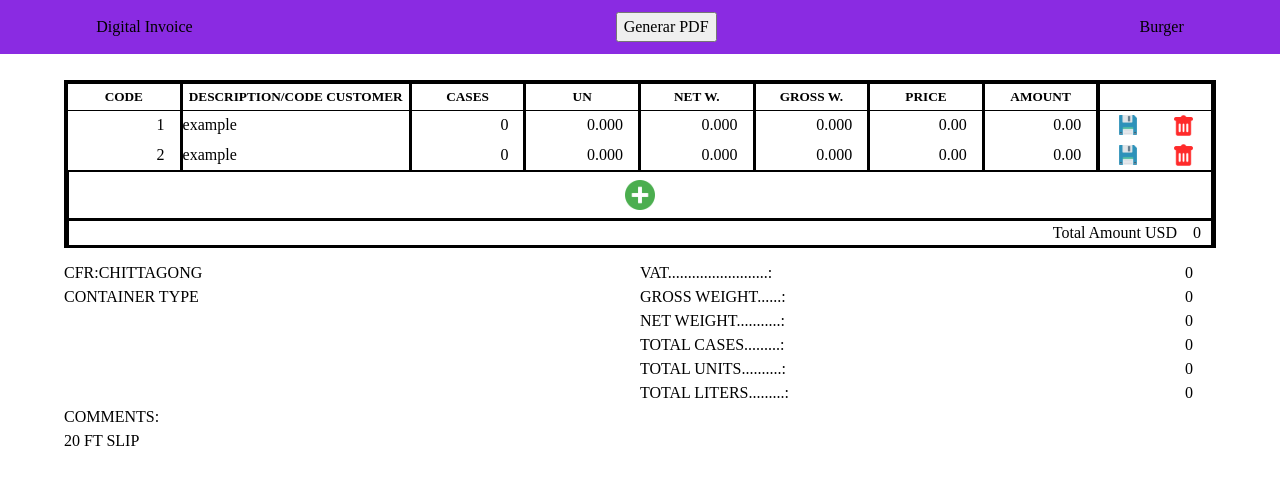
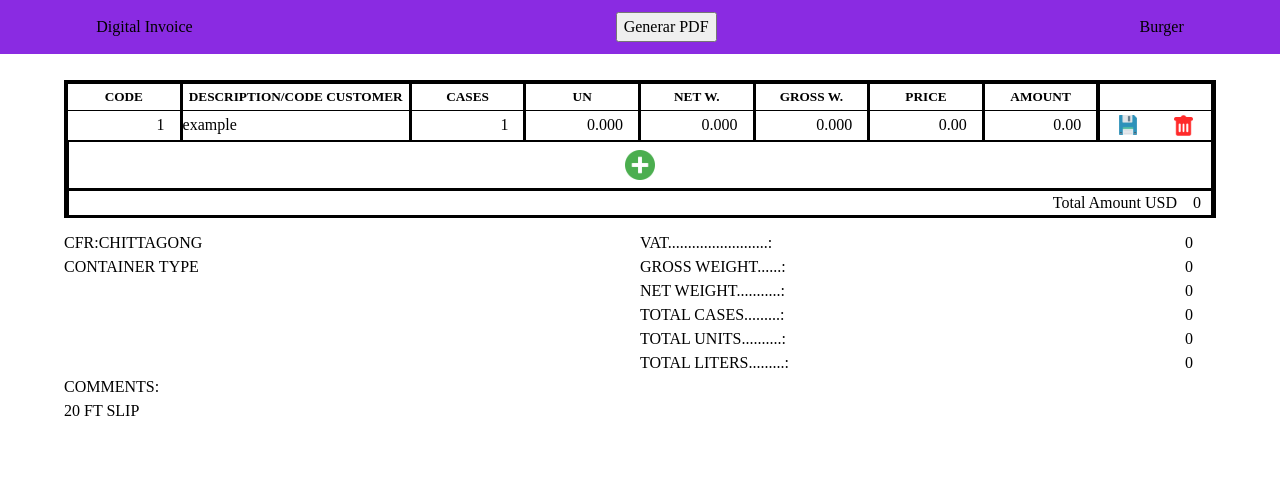
Before and after one commit to PDFgenerator/PDFgenerator.github.io, a React (Create React App) app: page / in a window 1280 px wide. Shown: the top 484 px of the page. Built offline with nearby package versions, Linux system fonts and the light colour scheme; a web font is replaced by a local one.

Commit message:
current changes

```diff
--- a/src/Repository/DataService.js
+++ b/src/Repository/DataService.js
@@ -7,24 +7,13 @@ export let DataService = {
             id: 1,
             code: "1",
             description: "example",
-            cases: "0",
+            cases: "1",
             un: "0.000",
             net: "0.000",
             gross: "0.000",
             price: "0.00",
             amount: "0.00",
-        },
-        {
-            id: 2,
-            code: "2",
-            description: "example",
-            cases: "0",
-            un: "0.000",
-            net: "0.000",
-            gross: "0.000",
-            price: "0.00",
-            amount: "0.00",
-        },
+        }
     ],
     totals:{
         totalAmountUSD: 0.00,
```
